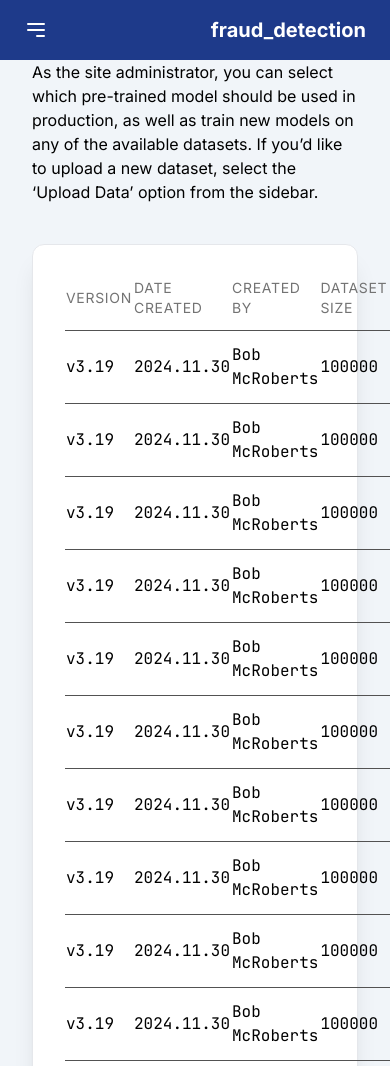
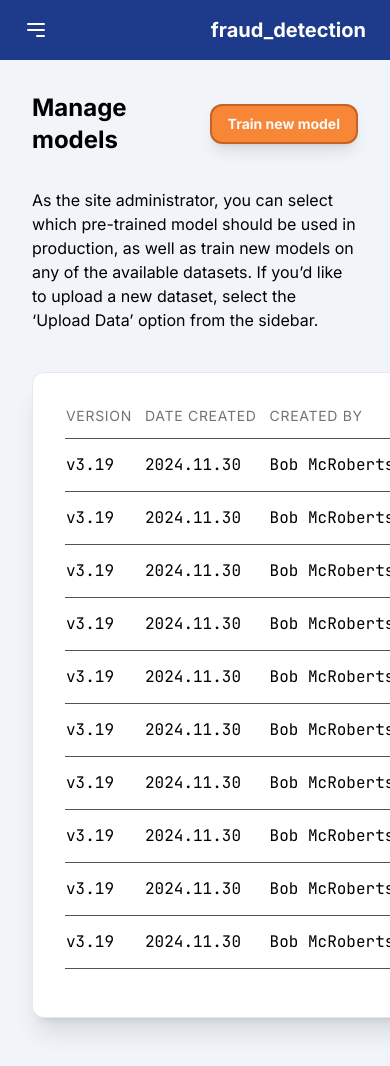
Before and after one commit to jnsltk/fraud_detection, a Django app: page /dashboard/manage_models/ in a window 390 px wide. Run offline with Django 5.2, Linux system fonts and the light colour scheme; some libraries are stand-ins or nearby versions.

Commit message:
#13 Improve responsiveness across all pages

```diff
--- a/fraud_detection/dashboard/templates/dashboard/manage_models.html
+++ b/fraud_detection/dashboard/templates/dashboard/manage_models.html
@@ -6,9 +6,9 @@
 
 {% block content %}
     <div class="max-w-3xl mx-8">
-        <div class="mb-8 items-center justify-between hidden md:flex">
-            <span class="block text-4xl font-bold">Manage models</span>
-            <button class="bg-orange-500/85 rounded-xl px-4 py-2 shadow-lg border border-amber-800/50 border-2 text-sm text-neutral-50 font-bold hover:bg-orange-400/85 transition transition-duration-150">
+        <div class="mb-8 mt-8 md:mt-0 items-center justify-between flex">
+            <span class="block text-2xl md:text-4xl font-bold">Manage models</span>
+            <button class="text-nowrap bg-orange-500/85 rounded-xl px-4 py-2 shadow-lg border border-amber-800/50 border-2 text-sm text-neutral-50 font-bold hover:bg-orange-400/85 transition transition-duration-150">
                 Train new model
             </button>
         </div>
@@ -17,23 +17,23 @@
             train new models
             on any of the available datasets. If you’d like to upload a new dataset, select the ‘Upload Data’ option
             from the sidebar.</p>
-        <div class="bg-white shadow-xl rounded-xl border p-8 mb-12">
+        <div class="bg-white shadow-xl rounded-xl border p-8 mb-12 min-w-min text-nowrap">
             <table class="table-auto w-full mb-4">
                 <thead>
                 <tr>
-                    <th class="pb-3 font-normal uppercase text-neutral-500 text-sm tracking-wider border-b border-neutral-600 text-left">
+                    <th class="pr-[min(12px)] pb-3 font-normal uppercase text-neutral-500 text-sm tracking-wider border-b border-neutral-600 text-left">
                         Version
                     </th>
-                    <th class="pb-3 font-normal uppercase text-neutral-500 text-sm tracking-wider border-b border-neutral-600 text-left">
+                    <th class="pr-[min(12px)] pb-3 font-normal uppercase text-neutral-500 text-sm tracking-wider border-b border-neutral-600 text-left">
                         Date created
                     </th>
-                    <th class="pb-3 font-normal uppercase text-neutral-500 text-sm tracking-wider border-b border-neutral-600 text-left">
+                    <th class="pr-[min(12px)] pb-3 font-normal uppercase text-neutral-500 text-sm tracking-wider border-b border-neutral-600 text-left">
                         Created by
                     </th>
-                    <th class="pb-3 font-normal uppercase text-neutral-500 text-sm tracking-wider border-b border-neutral-600 text-left">
+                    <th class="pr-[min(12px)] pb-3 font-normal uppercase text-neutral-500 text-sm tracking-wider border-b border-neutral-600 text-left">
                         Dataset size
                     </th>
-                    <th class="pb-3 font-normal uppercase text-neutral-500 text-sm tracking-wider border-b border-neutral-600 text-left">
+                    <th class="pr-[min(12px)] pb-3 font-normal uppercase text-neutral-500 text-sm tracking-wider border-b border-neutral-600 text-left">
                         Score
                     </th>
                     <th class="pb-3 border-b border-neutral-600"></th>
@@ -43,12 +43,12 @@
                 <tbody>
                 {% for model in models %}
                 <tr>
-                    <td class="py-3 font-mono border-b border-neutral-600 text-left">{{ model.version }}</td>
-                    <td class="py-3 font-mono border-b border-neutral-600 text-left">{{ model.date_created }}</td>
-                    <td class="py-3 font-mono border-b border-neutral-600 text-left">{{ model.created_by }}</td>
-                    <td class="py-3 font-mono border-b border-neutral-600 text-left">{{ model.dataset_size }}</td>
-                    <td class="py-3 font-mono border-b border-neutral-600 text-left">{{ model.score }}</td>
-                    <td class="py-3 border-b border-neutral-600">
+                    <td class="pr-[min(12px)] py-3 font-mono border-b border-neutral-600 text-left">{{ model.version }}</td>
+                    <td class="pr-[min(12px)] py-3 font-mono border-b border-neutral-600 text-left">{{ model.date_created }}</td>
+                    <td class="pr-[min(12px)] py-3 font-mono border-b border-neutral-600 text-left">{{ model.created_by }}</td>
+                    <td class="pr-[min(12px)] py-3 font-mono border-b border-neutral-600 text-left">{{ model.dataset_size }}</td>
+                    <td class="pr-[min(12px)] py-3 font-mono border-b border-neutral-600 text-left">{{ model.score }}</td>
+                    <td class="pr-[min(12px)] py-3 border-b border-neutral-600">
                         {% if model.deployed %}
                             <button class="bg-stone-300 rounded-xl px-3 py-1 shadow-lg border border-stone-400/50 border-2 text-xs text-neutral-500 font-bold cursor-default">
                                 Deployed
@@ -59,7 +59,7 @@
                             </button>
                         {% endif %}
                     </td>
-                    <td class="py-3 border-b border-neutral-600">
+                    <td class="pr-[min(12px)] py-3 border-b border-neutral-600">
                         <div class="cursor-pointer">
                             <svg xmlns="http://www.w3.org/2000/svg" x="0px" y="0px" width="21" height="21"
                                  viewBox="0,0,256,256">
```
Also changed, not shown: fraud_detection/db_importer/templates/upload.html (+6 -6 lines).
